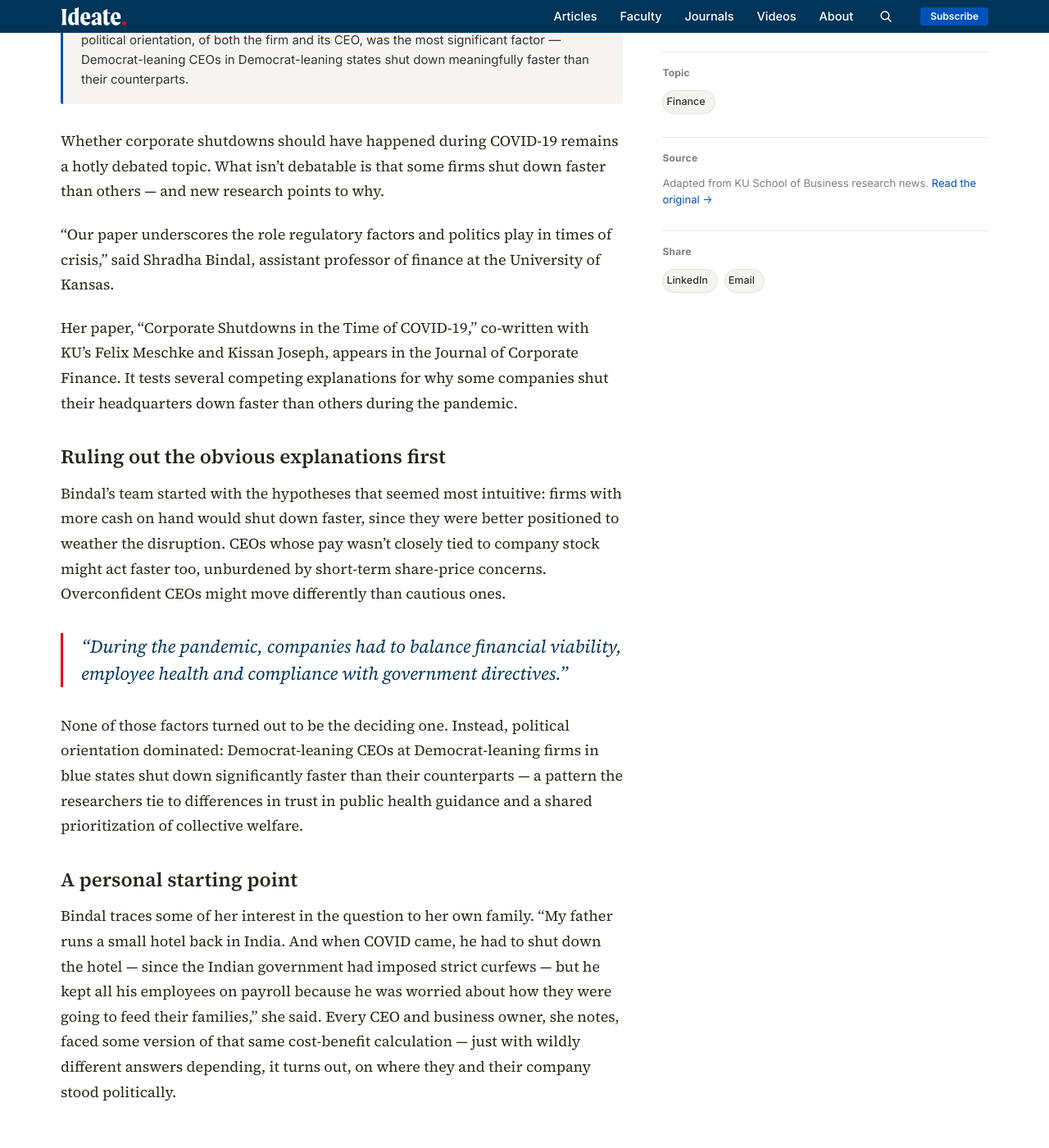
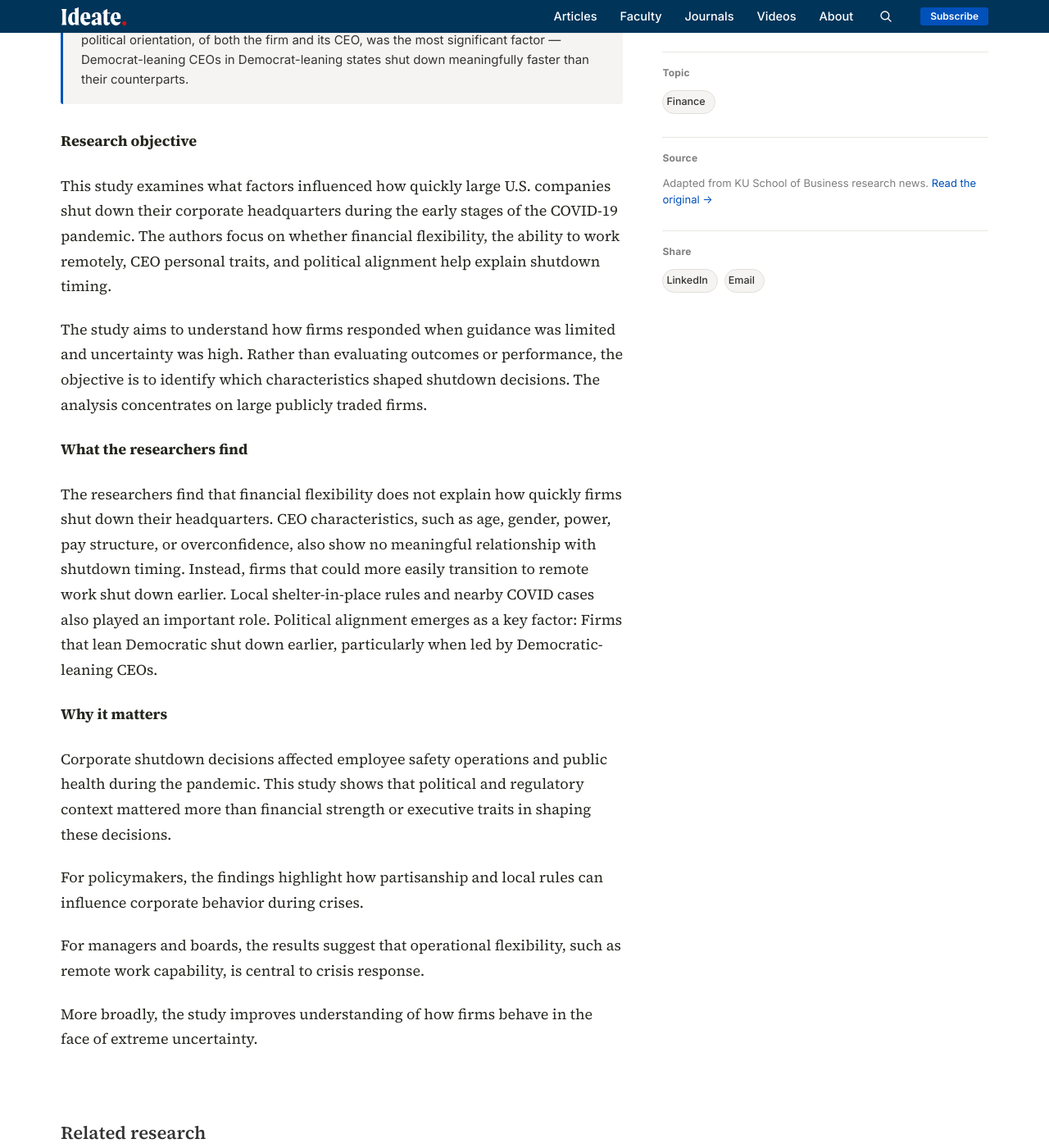
Before and after one commit to KUBschool/ideate, a Jekyll site: the page built from _articles/2025-04-22-partisan-politics-corporate-shutdowns.md, in a window 1280 px wide and 1400 px high, scrolled down 1034 px. Shown: the whole window at 82% size. Built offline with Jekyll 4.4.1, drawn with Linux system fonts in a browser that asks for light colours; some of the changed text lies outside the part shown.

Commit message:
Update Article “2025-04-22-partisan-politics-corporate-shutdowns”

```diff
--- a/_articles/2025-04-22-partisan-politics-corporate-shutdowns.md
+++ b/_articles/2025-04-22-partisan-politics-corporate-shutdowns.md
@@ -1,40 +1,45 @@
 ---
-title: "Partisan politics proved most significant factor for speed of corporate shutdowns during pandemic, study shows"
-dek: "When U.S. companies decided how fast to shut down their headquarters during COVID-19, the political leanings of the firm and its CEO mattered more than cash reserves or executive pay structure."
+title: Partisan politics proved most significant factor for speed of corporate
+  shutdowns during pandemic, study shows
+dek: When U.S. companies decided how fast to shut down their headquarters during
+  COVID-19, the political leanings of the firm and its CEO mattered more than
+  cash reserves or executive pay structure.
 topic: finance
 faculty:
   - shradha-bindal
   - felix-meschke
   - kissan-joseph
-byline: "Shradha Bindal, Felix Meschke & Kissan Joseph"
-date: 2025-04-22
+byline: Shradha Bindal, Felix Meschke & Kissan Joseph
+date: 2025-06-01
+image: /assets/uploads/empty-parking-lot.jpeg
 image_tint: steam
 featured: false
-source_url: "https://business.ku.edu/news/article/partisan-politics-proved-most-significant-factor-for-speed-of-corporate-shutdowns-during-pandemic-study-shows"
-answer_box: >-
-  Whether U.S. companies shut down their headquarters during COVID-19 is
-  not up for debate — some clearly did it faster than others. New
-  research testing cash reserves, executive pay structure and CEO
-  overconfidence as possible explanations finds that political
-  orientation, of both the firm and its CEO, was the most significant
-  factor — Democrat-leaning CEOs in Democrat-leaning states shut down
-  meaningfully faster than their counterparts.
+source_url: https://business.ku.edu/news/article/partisan-politics-proved-most-significant-factor-for-speed-of-corporate-shutdowns-during-pandemic-study-shows
+answer_box: Whether U.S. companies shut down their headquarters during COVID-19
+  is not up for debate — some clearly did it faster than others. New research
+  testing cash reserves, executive pay structure and CEO overconfidence as
+  possible explanations finds that political orientation, of both the firm and
+  its CEO, was the most significant factor — Democrat-leaning CEOs in
+  Democrat-leaning states shut down meaningfully faster than their counterparts.
+journal: Journal of Corporate Finance
+journal_url: https://www.sciencedirect.com/science/article/pii/S0929119925000343
 ---
+#### Research objective
 
-Whether corporate shutdowns should have happened during COVID-19 remains a hotly debated topic. What isn't debatable is that some firms shut down faster than others — and new research points to why.
+This study examines what factors influenced how quickly large U.S. companies shut down their corporate headquarters during the early stages of the COVID-19 pandemic. The authors focus on whether financial flexibility, the ability to work remotely, CEO personal traits, and political alignment help explain shutdown timing.
 
-"Our paper underscores the role regulatory factors and politics play in times of crisis," said Shradha Bindal, assistant professor of finance at the University of Kansas.
+The study aims to understand how firms responded when guidance was limited and uncertainty was high. Rather than evaluating outcomes or performance, the objective is to identify which characteristics shaped shutdown decisions. The analysis concentrates on large publicly traded firms.
 
-Her paper, "Corporate Shutdowns in the Time of COVID-19," co-written with KU's Felix Meschke and Kissan Joseph, appears in the Journal of Corporate Finance. It tests several competing explanations for why some companies shut their headquarters down faster than others during the pandemic.
+#### What the researchers find
 
-## Ruling out the obvious explanations first
+The researchers find that financial flexibility does not explain how quickly firms shut down their headquarters. CEO characteristics, such as age, gender, power, pay structure, or overconfidence, also show no meaningful relationship with shutdown timing. Instead, firms that could more easily transition to remote work shut down earlier. Local shelter-in-place rules and nearby COVID cases also played an important role. Political alignment emerges as a key factor: Firms that lean Democratic shut down earlier, particularly when led by Democratic-leaning CEOs.
 
-Bindal's team started with the hypotheses that seemed most intuitive: firms with more cash on hand would shut down faster, since they were better positioned to weather the disruption. CEOs whose pay wasn't closely tied to company stock might act faster too, unburdened by short-term share-price concerns. Overconfident CEOs might move differently than cautious ones.
+#### Why it matters
 
-> "During the pandemic, companies had to balance financial viability, employee health and compliance with government directives."
+Corporate shutdown decisions affected employee safety operations and public health during the pandemic. This study shows that political and regulatory context mattered more than financial strength or executive traits in shaping these decisions.
 
-None of those factors turned out to be the deciding one. Instead, political orientation dominated: Democrat-leaning CEOs at Democrat-leaning firms in blue states shut down significantly faster than their counterparts — a pattern the researchers tie to differences in trust in public health guidance and a shared prioritization of collective welfare.
+For policymakers, the findings highlight how partisanship and local rules can influence corporate behavior during crises.
 
-## A personal starting point
+For managers and boards, the results suggest that operational flexibility, such as remote work capability, is central to crisis response.
 
-Bindal traces some of her interest in the question to her own family. "My father runs a small hotel back in India. And when COVID came, he had to shut down the hotel — since the Indian government had imposed strict curfews — but he kept all his employees on payroll because he was worried about how they were going to feed their families," she said. Every CEO and business owner, she notes, faced some version of that same cost-benefit calculation — just with wildly different answers depending, it turns out, on where they and their company stood politically.
+More broadly, the study improves understanding of how firms behave in the face of extreme uncertainty.
```
Also changed, not shown: assets/uploads/empty-parking-lot.jpeg (added).
